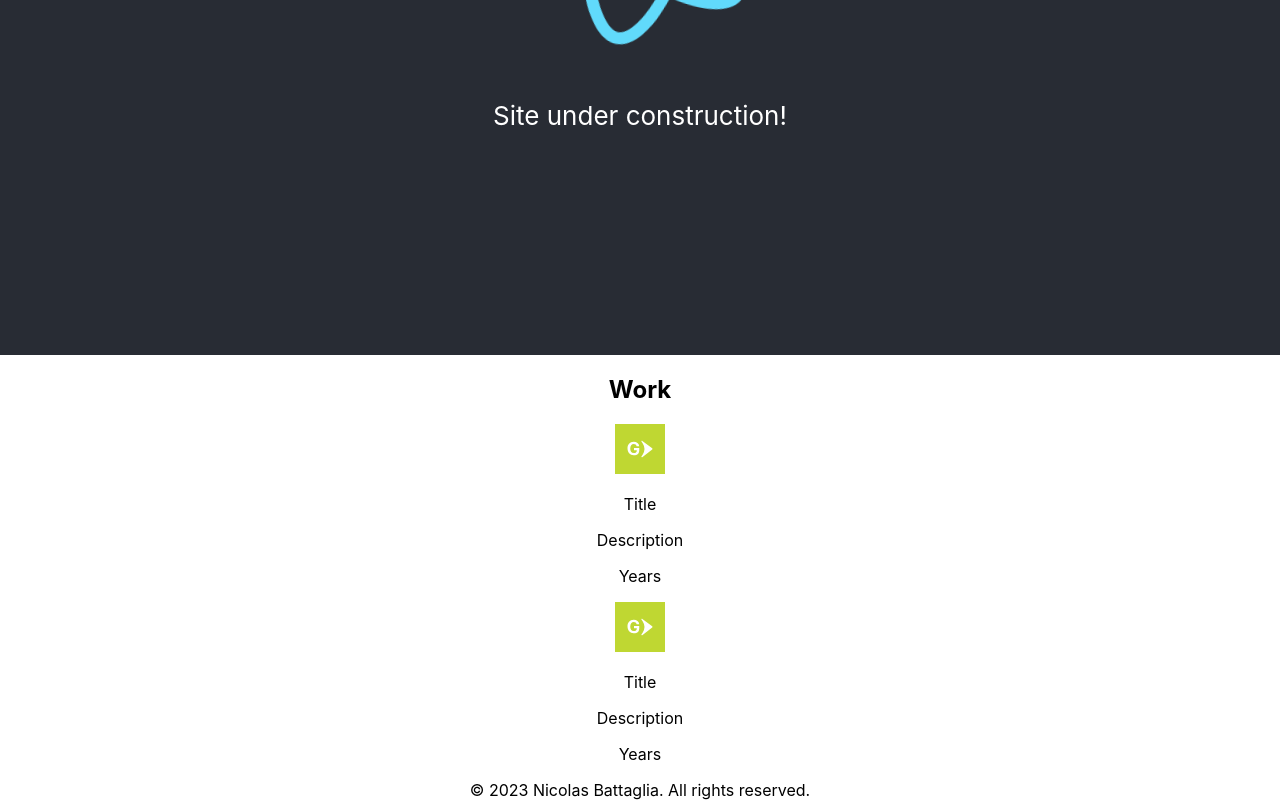
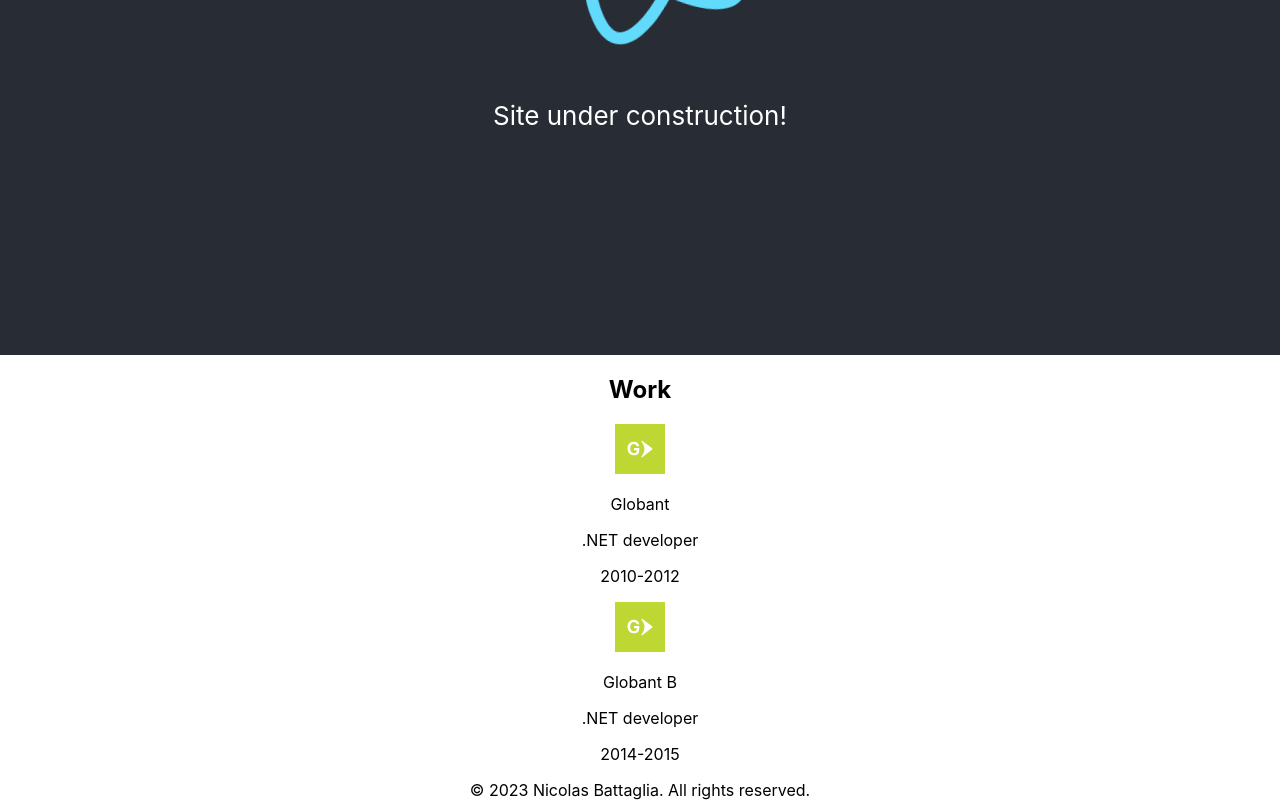
Before and after one commit to zk182/profile, a React (Create React App) app: page / in a window 1280 px wide. Shown: the part 445-1245 px from the top of the page. Built offline with nearby package versions, Linux system fonts and the light colour scheme.

Commit message:
Add props to works

```diff
--- a/src/components/Avatar.tsx
+++ b/src/components/Avatar.tsx
@@ -1,13 +1,12 @@
-import pic from '../assets/globant.svg';
+import globant from '../assets/globant.svg';
+
+//TODO
+// const srcs = {
+//   globant: globant,
+// };
 
 export default function Avatar() {
-    return (
-      <img
-        className="avatar"
-        src={pic}
-        alt='moon'
-        width={50}
-        height={50}
-      />
-    );
-  }
+  return (
+    <img className="avatar" src={globant} alt="moon" width={50} height={50} />
+  );
+}
--- a/src/components/Experience.tsx
+++ b/src/components/Experience.tsx
@@ -3,7 +3,7 @@ import jobs from '../data/jobs.json';
 
 export default function Experience() {
   const { values } = jobs;
-  const works = values.map((job) => <Work key={job.index} job={job} />);
+  const works = values.map((job) => <Work key={job.index} {...job} />);
 
   return (
     <section>
--- a/src/components/Work.tsx
+++ b/src/components/Work.tsx
@@ -1,13 +1,21 @@
 import Avatar from './Avatar';
 
-export default function Work(job: any) {
-  console.log(job);
+export default function Work({
+  title,
+  description,
+  years,
+}: {
+  title: string;
+  description: string;
+  years: string;
+}) {
+  console.log(title);
   return (
     <>
       <Avatar />
-      <p> Title </p>
-      <p> Description </p>
-      <p> Years </p>
+      <p> {title} </p>
+      <p> {description} </p>
+      <p> {years} </p>
     </>
   );
 }
--- a/src/data/jobs.json
+++ b/src/data/jobs.json
@@ -8,9 +8,9 @@
     },
     {
       "index": 2,
-      "title": "GlobantB",
+      "title": "Globant B",
       "description": ".NET developer",
-      "years": "2010-2012"
+      "years": "2014-2015"
     }
   ]
 }
```
